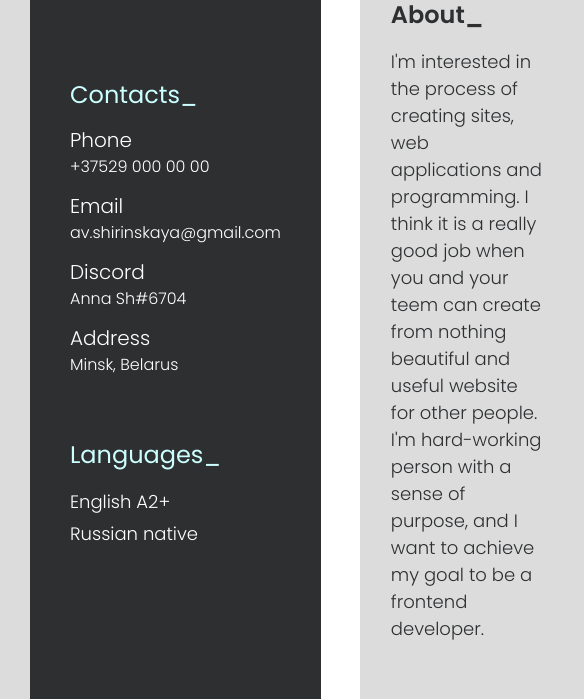
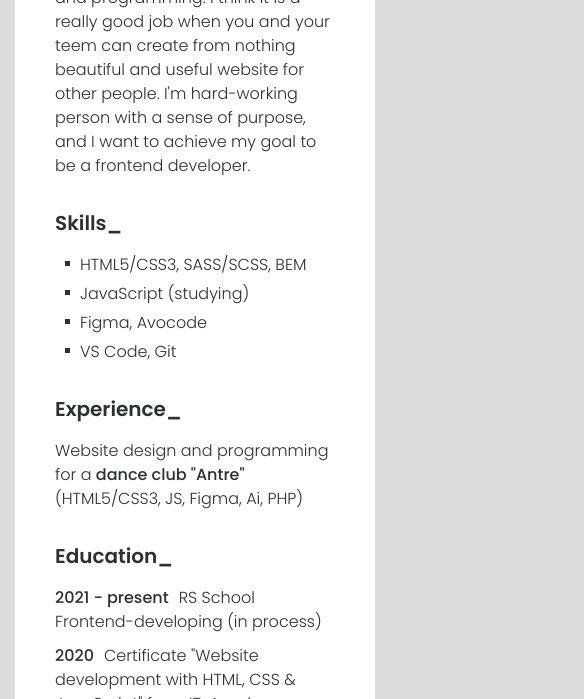
Before and after one commit to avshir/rsschool-cv, a plain HTML site: page index.html in a window 390 px wide. Shown: the part 348-1047 px from the top of the page, 584 px wide, since content can reach past the window. Drawn offline with Linux system fonts and the light colour scheme.

Commit message:
feat: add adaptiv in style.css

```diff
--- a/css/style.css
+++ b/css/style.css
@@ -59,7 +59,8 @@ h2 {
   background-color: #ffffff;
 }
 
-.header__sm {}
+.header__sm {
+}
 
 .header__image {
   width: 100%;
@@ -98,7 +99,8 @@ h2 {
 
 /* ---/header--- */
 /* ---main--- */
-.main {}
+.main {
+}
 
 .main__row {
   display: flex;
@@ -120,12 +122,17 @@ h2 {
 section {
   margin: 0 0 60px;
 }
+section:last-child {
+  margin: 0 0 0;
+}
 
-.contacts {}
+.contacts {
+}
 
 .contacts__item {
   margin: 0 0 15px;
 }
+
 .contacts__item:last-child {
   margin: 0 0 0;
 }
@@ -134,6 +141,7 @@ section {
   font-size: 20px;
   line-height: 1.2;
   font-weight: 300;
+  color: #dcdcdc;
 }
 
 .contacts__link {
@@ -141,7 +149,8 @@ section {
   font-weight: 300;
 }
 
-.language {}
+.language {
+}
 
 .language li {
   margin: 0 0 5px;
@@ -151,9 +160,12 @@ section {
   margin: 0 0 0;
 }
 
-.main__lg {}
+.main__lg {
+  margin: 0 0 60px 0;
+}
 
-.skills {}
+.skills {
+}
 
 .skills li {
   position: relative;
@@ -180,7 +192,8 @@ section {
   background-color: #2d2f31;
 }
 
-.experience {}
+.experience {
+}
 
 .education li {
   margin: 0 0 10px;
@@ -199,7 +212,8 @@ section {
 
 /* ---/main--- */
 /* ---footer--- */
-.footer {}
+.footer {
+}
 
 .footer__links {
   display: flex;
@@ -232,3 +246,152 @@ section {
 }
 
 /* ---/footer--- */
+
+/* ---media--- */
+@media (max-width: 1000px) {
+  body {
+    font-size: 16px;
+  }
+
+  .container {
+    max-width: 960px;
+    padding: 0 15px;
+  }
+  .skills li::before {
+    top: 8px;
+
+    width: 5px;
+    height: 5px;
+  }
+}
+
+@media (max-width: 900px) {
+  .container {
+    max-width: 768px;
+  }
+
+  .lg-col {
+    padding: 0 30px 0 60px;
+  }
+
+  h2 {
+    font-size: 22px;
+  }
+
+  .header__lg {
+    margin: 60px 0;
+  }
+
+  .header__name {
+    font-size: 38px;
+  }
+
+  .header__name span {
+    font-size: 48px;
+  }
+
+  .header__job {
+    margin: 10px 0 0 0;
+    padding: 0 15px;
+    font-size: 22px;
+  }
+
+  .main__sm {
+    padding: 60px 30px;
+  }
+
+  .main__sm h2 {
+    font-size: 20px;
+  }
+
+  section {
+    margin: 0 0 40px;
+  }
+
+  .contacts__title {
+    font-size: 16px;
+  }
+
+  .contacts__link {
+    font-size: 14px;
+    font-weight: 300;
+  }
+}
+@media (max-width: 767px) {
+  .container {
+    max-width: 560px;
+  }
+
+  h2 {
+    font-size: 20px;
+  }
+
+  .main__sm,
+  .main__lg {
+    padding: 40px;
+  }
+
+  .header__row {
+    background-color: #ccffff;
+  }
+  .header__sm {
+    background-color: #fff;
+  }
+  .header__lg {
+    margin: 40px 0;
+  }
+
+  .header__name {
+    font-size: 32px;
+  }
+
+  .header__name span {
+    font-size: 38px;
+  }
+
+  .header__job {
+    padding: 0 12px;
+    font-size: 18px;
+    color: #fff;
+    background-color: #2d2f31;
+    /* background-color: #dcdcdc; */
+  }
+  .main__row {
+    flex-wrap: wrap;
+  }
+  .main__sm,
+  .main__lg {
+    flex: 0 1 100%;
+  }
+
+  .main__lg {
+    order: 1;
+    margin: 0 0 0 0;
+  }
+
+  .main__sm {
+    order: 2;
+    display: flex;
+    justify-content: space-between;
+  }
+  .main__sm section {
+    flex: 0 1 35%;
+  }
+
+  section {
+    margin: 0 0 30px;
+  }
+  .footer__links {
+    padding: 15px 40px;
+  }
+  .footer__link-rss img {
+    width: 60px;
+  }
+
+  .footer__link-github span {
+    width: 20px;
+    height: 20px;
+  }
+}
+
+/* ---/media--- */
```
Lines whose indentation alone changed are shown as unchanged.
